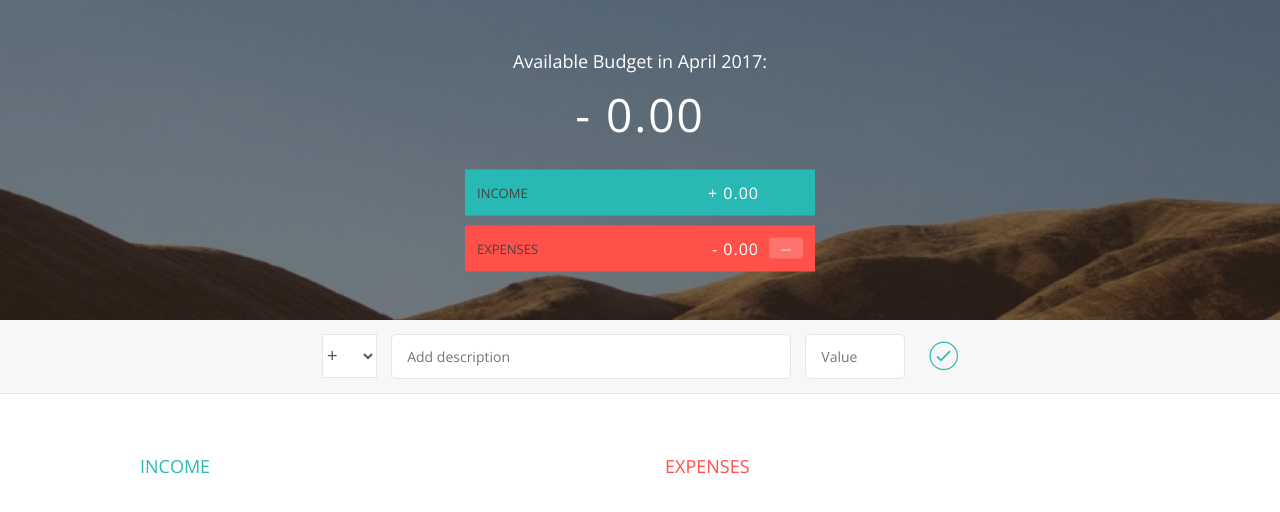
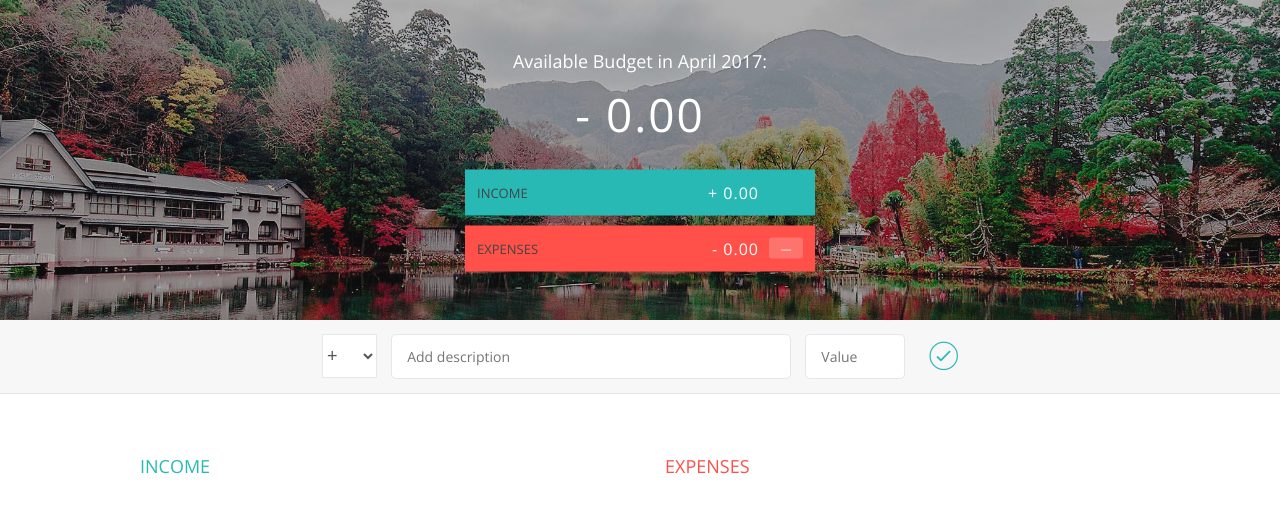
Before and after one commit to barkdoll/budget-app, a plain HTML site: page index.html in a window 1280 px wide. Drawn offline with nearby package versions, Linux system fonts and the light colour scheme.

Commit message:
updated background image

```diff
--- a/style.css
+++ b/style.css
@@ -33,7 +33,7 @@ body {
 
 .top {
     height: 40vh;
-    background-image: linear-gradient(rgba(0, 0, 0, 0.35), rgba(0, 0, 0, 0.35)), url(back.png);
+    background-image: linear-gradient(rgba(30, 30, 30, 0.35), rgba(30, 30, 30, 0.35)), url(bg.jpg);
     background-size: cover;
     background-position: center;
     position: relative;
```
Also changed, not shown: bg.jpg (added), 2 other files.
